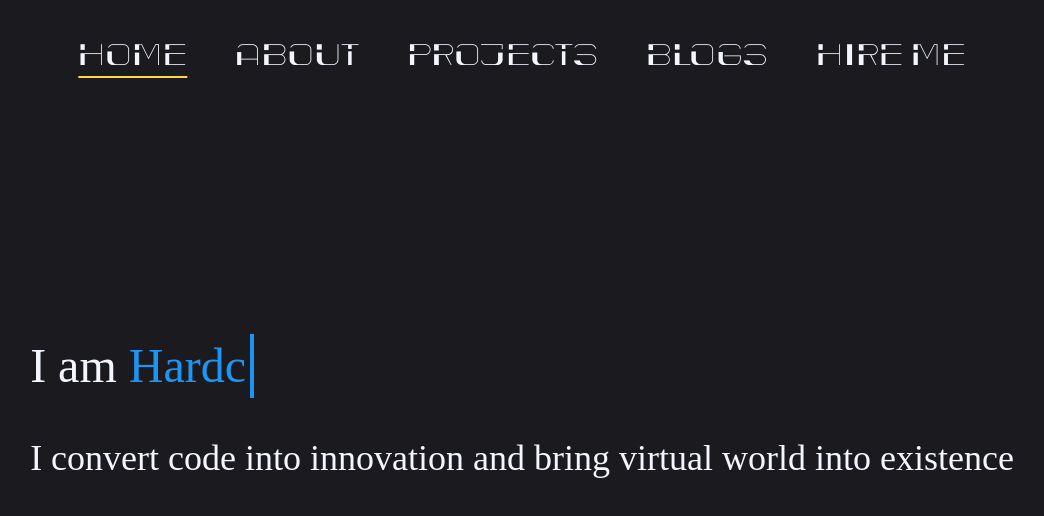
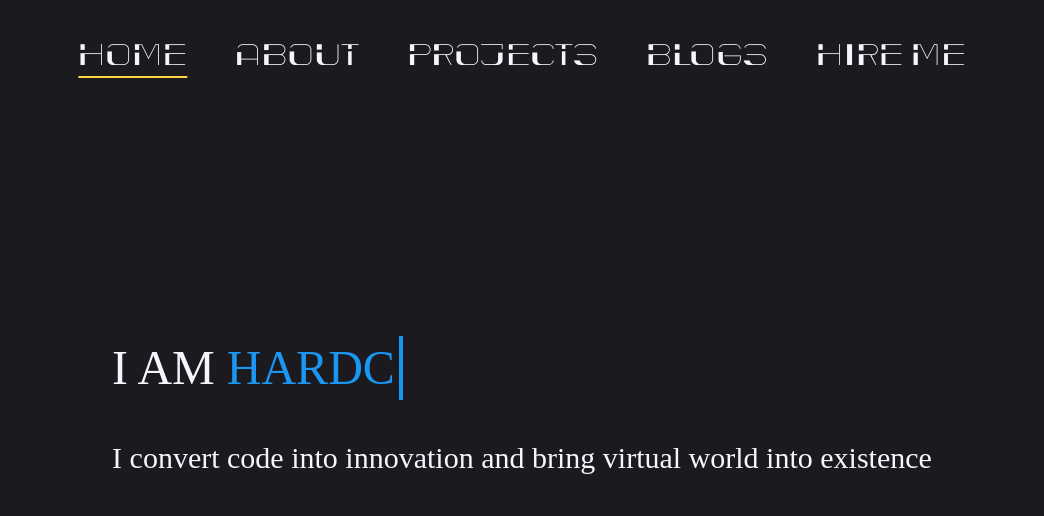
Before and after one commit to Bhargavoza1/my-portfolio, a Next.js app: page / in a window 1280 px wide. Shown: the top 516 px of the page, without its empty margins (118-1162 px from the left). Built offline with nearby package versions, Linux system fonts and the light colour scheme; a web font is replaced by a local one.

Commit message:
finalizing home page font

```diff
--- a/src/app/(landing)/page.tsx
+++ b/src/app/(landing)/page.tsx
@@ -5,7 +5,7 @@ import React from "react";
 import localFont from "next/font/local";
 const myfont = localFont({src:"../../components/fonts/ron-ron-regular-400.ttf"})
 
-//const myfont = localFont({src:"../../components/fonts/OTF/Satoshi-Bold.otf"})
+//const myfont = localFont({src:"../../components/fonts/OTF/Satoshi-Black.otf"})
 
 
 
@@ -34,10 +34,10 @@ export default function Home() {
 
     <div className=' px-5 2xl:px-[300px]  pt-[60px] myimg:pt-0 text-justify   grid  space-y-8 md:space-y-12 '   >
       <h1   className='  text-xl md:text-5xl   ' style=  {myfont.style}>
-        I am&nbsp;
-        <Tick className='text-[#1b96f3]  ' text="Bhargav Oza,Hardcore programmer,Hardcore gamer,Explorer" delay={200}  />
+        I AM&nbsp;
+        <Tick className='text-[#1b96f3]  ' text="BHARGAV OZA,HARDCORE PROGRAMMER,HARDCORE GAMER,EXPLORER" delay={200}  />
         </h1>
-      <p className=' max-w-[1000px] text-xl md:text-4xl   ' style=  {myfont.style}>I convert code into innovation and bring virtual world into existence </p>
+      <p className='  max-w-[1100px] text-lg   md:text-3xl   ' style=  {myfont.style}>I convert code into innovation and bring virtual world into existence </p>
     </div>
   </div>
   )
--- a/src/components/counter.tsx
+++ b/src/components/counter.tsx
@@ -89,7 +89,7 @@ function Tick({ className ,text, delay  }) {
         < >
             <span className={`${ className}  `}>{currentText}</span>
             <span
-                 className=" box-border inline-block w-0.5 md:w-1  h-7 ml-1 -mb-2 bg-[#1b96f3] md:-mb-4 md:h-16   animate-typing will-change-transform  "
+                 className=" box-border inline-block w-0.5 md:w-1  h-7     md:ml-1 -mb-1.5 bg-[#1b96f3] md:-mb-4 md:h-16   animate-typing will-change-transform  "
              ></span>
         </ >
        );
```
